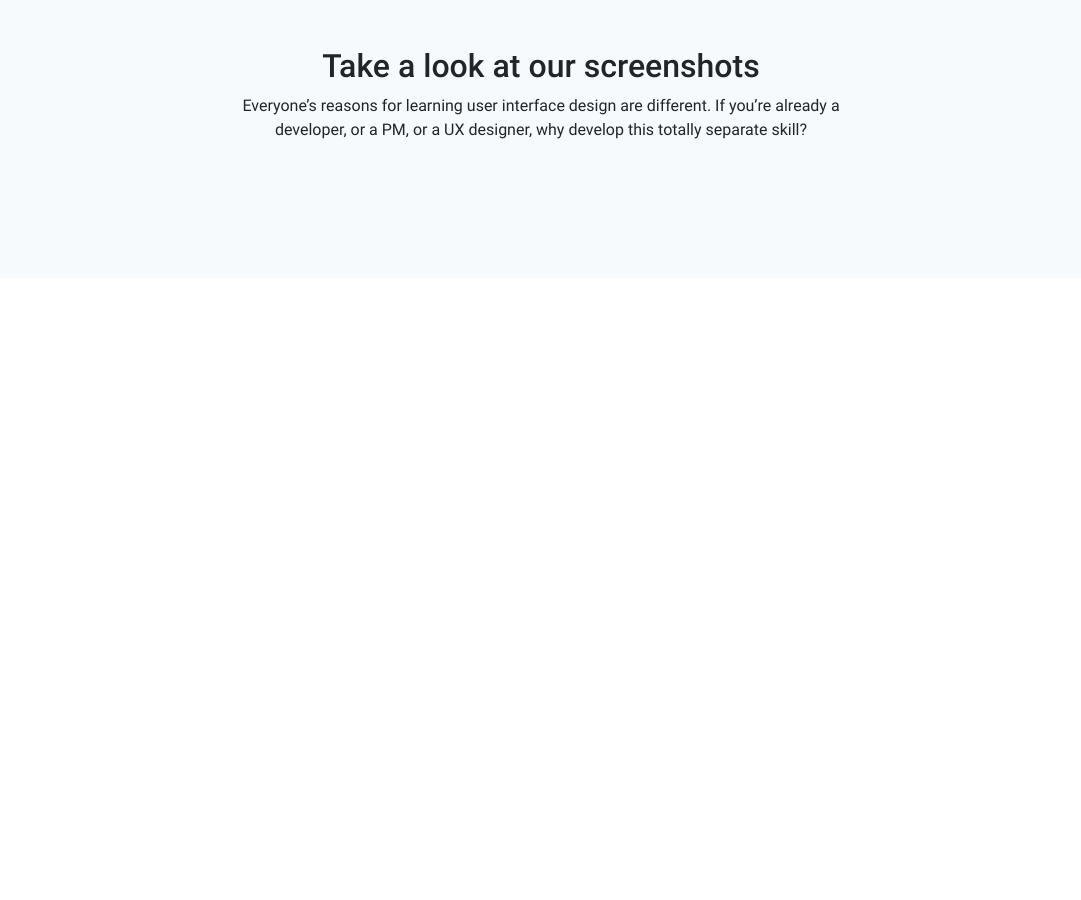
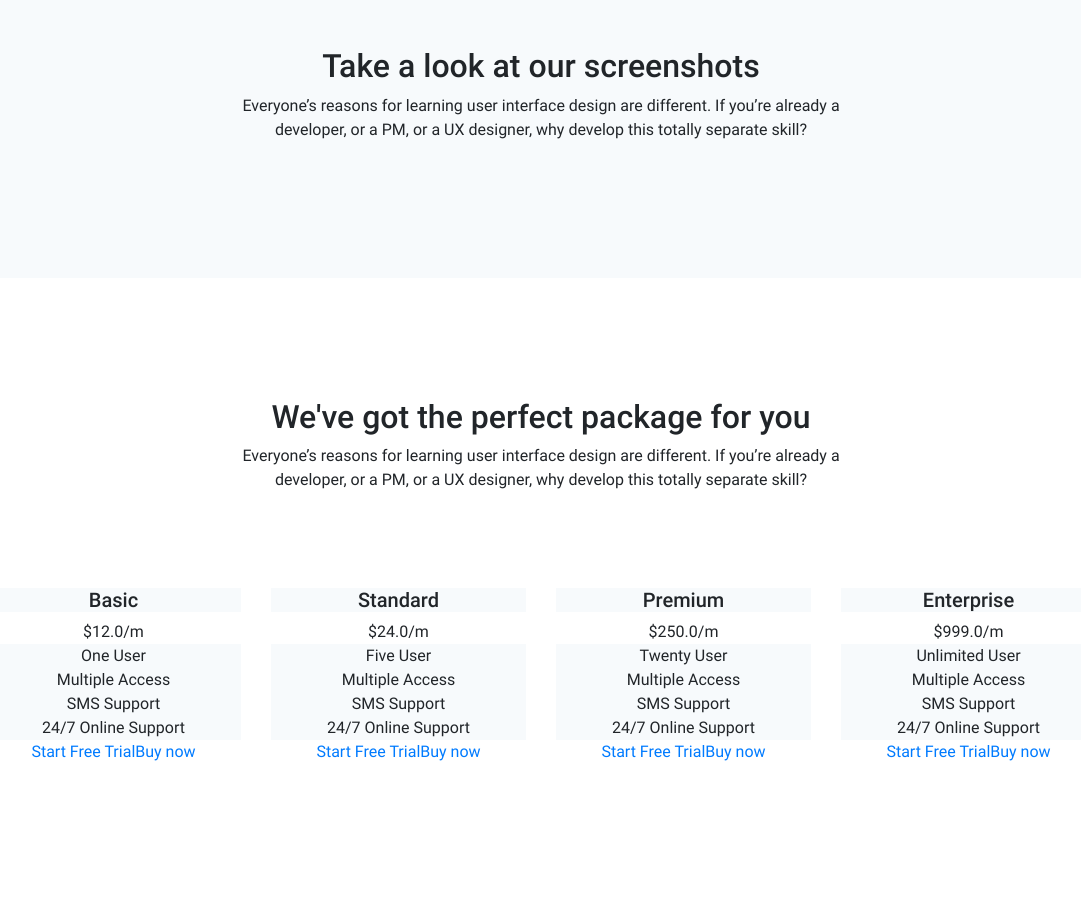
Before and after one commit to cognitive-cake/landing-giant-app, a website: page pug/index.pug in a window 1280 px wide. Shown: the part 1933-2833 px from the top of the page, without its empty margins (99-1180 px from the left). Before the commit the page ends 2211 px from the top, so only its background shows below. Drawn offline with nearby package versions, Linux system fonts and the light colour scheme; files that its build step writes are made by us from their sources; files whose address does not match are found by name.

Commit message:
add prices setion skeleton

```diff
--- a/pug/index.pug
+++ b/pug/index.pug
@@ -58,3 +58,57 @@ block main-content
         header.gallery__header.text-center
           h2 Take a look at our screenshots
           p Everyone’s reasons for learning user interface design are different. If you’re already a developer, or a PM, or a UX designer, why develop this totally separate skill?
+    section.prices.container
+      .row
+        header.prices__header.text-center
+          h2 We've got the perfect package for you
+          p Everyone’s reasons for learning user interface design are different. If you’re already a developer, or a PM, or a UX designer, why develop this totally separate skill?
+      ul.row.list-unstyled
+        li.price-card.col-sm-12.col-md-6.col-lg-3.text-center
+          h5 Basic
+          .price-card__price $12.0/m
+          .price-card__features
+            ul.list-unstyled
+              li One User
+              li Multiple Access
+              li SMS Support
+              li 24/7 Online Support
+          .price-card__btns
+            a(href='#') Start Free Trial
+            a(href='#') Buy now
+        li.price-card.col-sm-12.col-md-6.col-lg-3.text-center
+          h5 Standard
+          .price-card__price $24.0/m
+          .price-card__features
+            ul.list-unstyled
+              li Five User
+              li Multiple Access
+              li SMS Support
+              li 24/7 Online Support
+          .price-card__btns
+            a(href='#') Start Free Trial
+            a(href='#') Buy now
+        li.price-card.col-sm-12.col-md-6.col-lg-3.text-center
+          h5 Premium
+          .price-card__price $250.0/m
+          .price-card__features
+            ul.list-unstyled
+              li Twenty User
+              li Multiple Access
+              li SMS Support
+              li 24/7 Online Support
+          .price-card__btns
+            a(href='#') Start Free Trial
+            a(href='#') Buy now
+        li.price-card.col-sm-12.col-md-6.col-lg-3.text-center
+          h5 Enterprise
+          .price-card__price $999.0/m
+          .price-card__features
+            ul.list-unstyled
+              li Unlimited User
+              li Multiple Access
+              li SMS Support
+              li 24/7 Online Support
+          .price-card__btns
+            a(href='#') Start Free Trial
+            a(href='#') Buy now
--- a/sass/blocks/gallery.scss
+++ b/sass/blocks/gallery.scss
@@ -2,7 +2,7 @@
   padding-top: 120px;
   padding-bottom: 120px;
 
-  background-color: #f7fafc;
+  background-color: $color-bg-light;
 
   &__header p {
     max-width: 650px;
--- /dev/null
+++ b/sass/blocks/prices.scss
@@ -0,0 +1,27 @@
+.prices {
+  padding-top: 120px;
+  padding-bottom: 120px;
+
+  &__header {
+    max-width: 650px;
+    margin-left: auto;
+    margin-right: auto;
+    margin-bottom: 80px;
+  }
+}
+
+.price-card {
+  & h5 {
+    display: block;
+    background-color: $color-bg-light;
+  }
+  &__price {
+
+  }
+  &__features {
+    background-color: $color-bg-light;
+  }
+  &__btn {
+
+  }
+}
--- a/sass/style.scss
+++ b/sass/style.scss
@@ -9,3 +9,4 @@
 @import "./blocks/features.scss";
 @import "./blocks/preview.scss";
 @import "./blocks/gallery.scss";
+@import "./blocks/prices.scss";
--- a/sass/variables.scss
+++ b/sass/variables.scss
@@ -5,4 +5,5 @@ $color-purple: #f21780;
 $color-orange: #fd712c;
 $color-grey: #eeeeee;
 $text-grey: #777777;
+$color-bg-light: #f7fafc;
 $gradient: linear-gradient(to right, #fd712c 0%, #f21780 100%);
```
Also changed, not shown: css/style.css, css/style.min.css, index.html.
